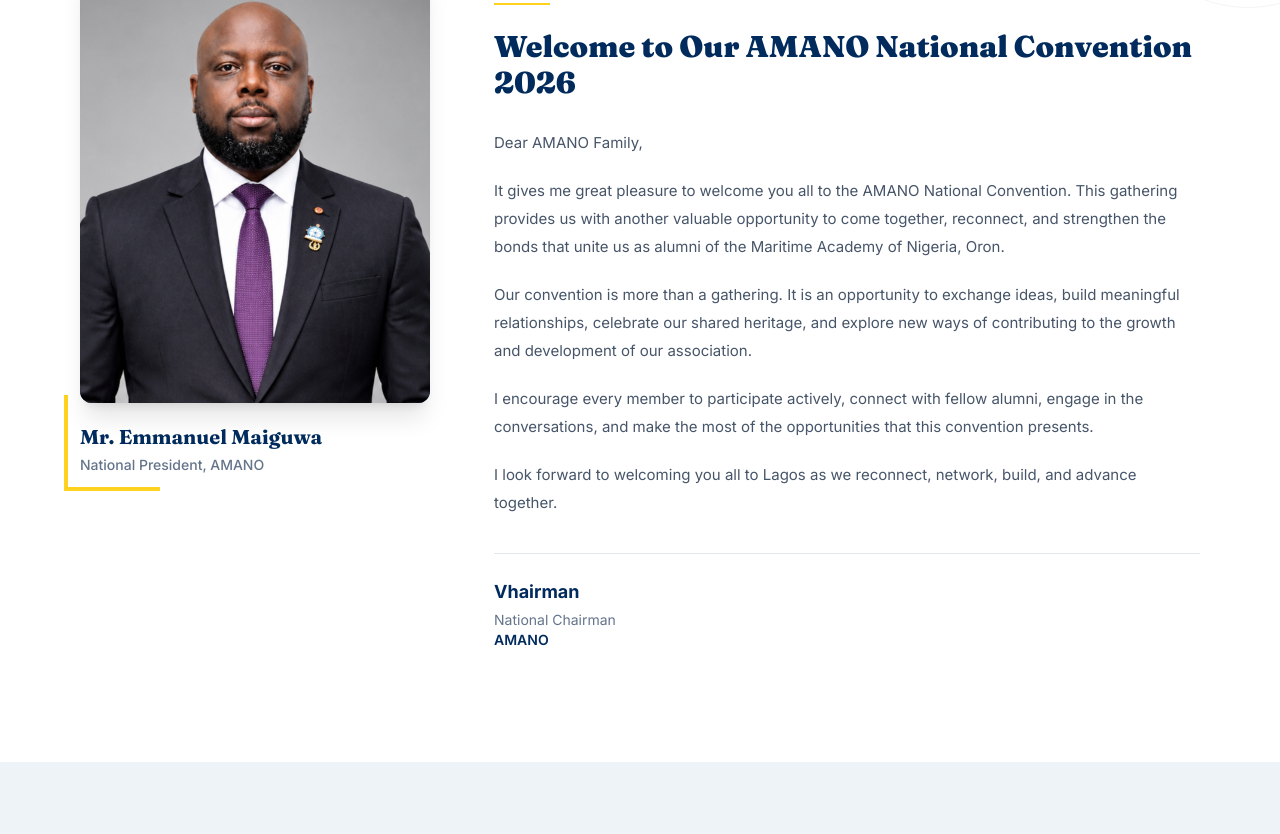
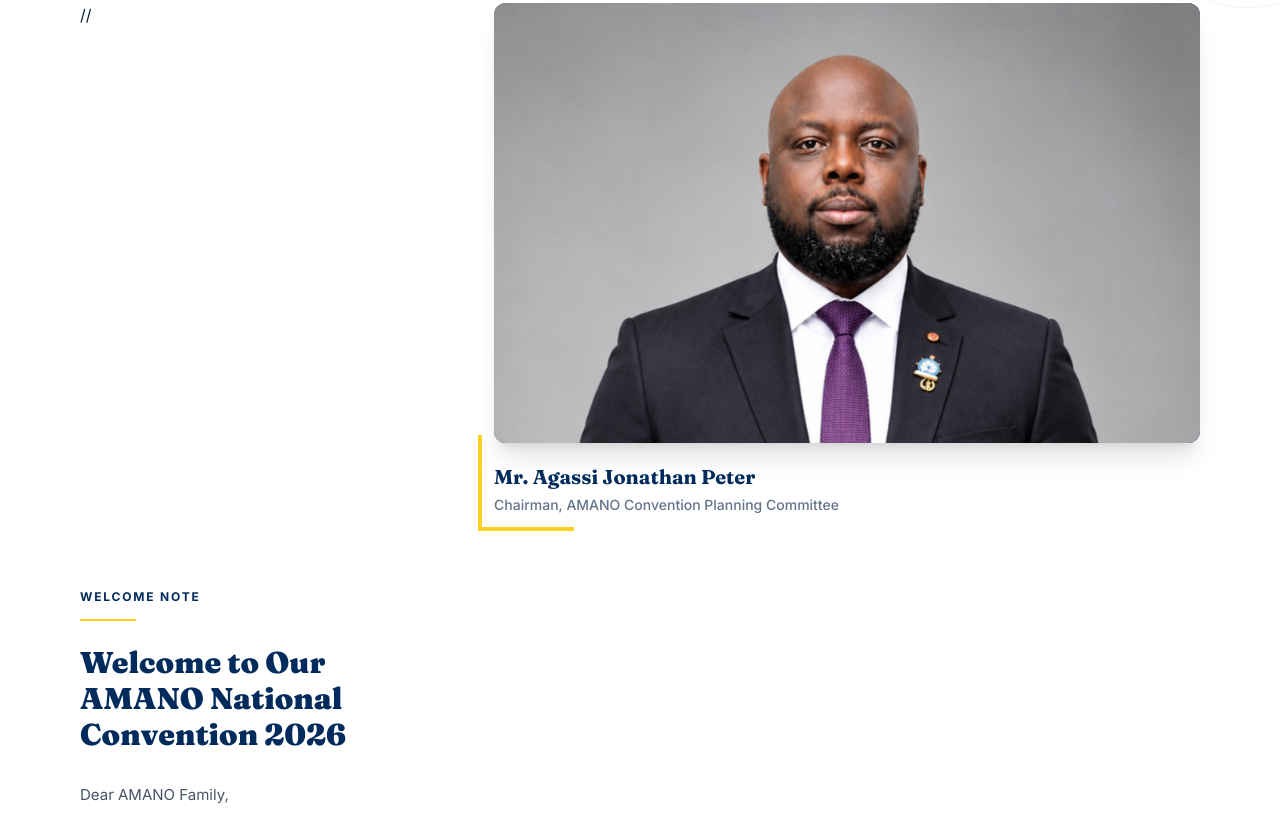
Before and after one commit to Emitis12/amano, a React (Vite) app: page / in a window 1280 px wide. Shown: the part 1215-2049 px from the top of the page. Built offline with nearby package versions, Linux system fonts and the light colour scheme.

Commit message:
Update WelcomeNote.jsx
note modified

```diff
--- a/src/components/WelcomeNote.jsx
+++ b/src/components/WelcomeNote.jsx
@@ -17,7 +17,7 @@
           </p>
 
           <h2 className="max-w-[650px] text-3xl font-extrabold leading-tight text-[#002B5C] sm:text-4xl lg:text-[42px]">
-            A Message from the National President
+            A Message from the Chairman, Planning Committee
           </h2>
         </div>
 
@@ -29,7 +29,7 @@
           {/* =======================================================
               CHAIRMAN IMAGE
           ======================================================= */}
-          <div className="relative">
+         // <div className="relative">
 
             {/* Decorative Gold Corner */}
             <div className="absolute -bottom-4 -left-4 z-0 h-24 w-24 border-b-[4px] border-l-[4px] border-[#FFD21F]" />
@@ -46,11 +46,11 @@
             {/* Chairman Details */}
             <div className="relative z-10 mt-5">
               <h3 className="text-xl font-bold text-[#002B5C]">
-                Mr. Emmanuel Maiguwa
+                Mr. Agassi Jonathan Peter
               </h3>
 
               <p className="mt-1 text-sm font-medium text-slate-500">
-                National President, AMANO
+                Chairman, AMANO Convention Planning Committee
               </p>
             </div>
           </div>
@@ -82,31 +82,25 @@
               </p>
 
               <p>
-                It gives me great pleasure to welcome you all to the
-                AMANO National Convention. This gathering provides us
-                with another valuable opportunity to come together,
-                reconnect, and strengthen the bonds that unite us as
-                alumni of the Maritime Academy of Nigeria, Oron.
+                It gives me great pleasure to welcome you to the AMANO Stakeholders Engagement and Convention 2026, themed:
+
+“From Policy to Practice: Executing Maritime Excellence through Professional Capability and Real-World Results.”
               </p>
 
               <p>
-                Our convention is more than a gathering. It is an
-                opportunity to exchange ideas, build meaningful
-                relationships, celebrate our shared heritage, and
-                explore new ways of contributing to the growth and
-                development of our association.
+                This convention is more than a gathering; it is an opportunity for us, as professionals and stakeholders in the maritime sector, to connect, share knowledge, strengthen partnerships, and translate sound policies into measurable impact.
               </p>
 
               <p>
-                I encourage every member to participate actively,
-                connect with fellow alumni, engage in the conversations,
-                and make the most of the opportunities that this
-                convention presents.
+                As alumni of the Maritime Academy of Nigeria, Oron, we have a shared responsibility to uphold professional excellence, promote continuous development, and contribute meaningfully to the growth of Nigeria’s maritime industry.
+
+I strongly encourage every AMANO member, stakeholder, and invited participant to register now and secure your place at this important convention. Your presence, experience, ideas, and professional network will help make AMANO 2026 a meaningful platform for collaboration and real-world results.
               </p>
 
               <p>
-                I look forward to welcoming you all to Lagos as we
-                reconnect, network, build, and advance together.
+                Don’t just hear about it, be part of it. Register today, and let us shape the future of maritime excellence together.
+
+I look forward to welcoming you to AMANO Convention 2026.
               </p>
 
             </div>
@@ -117,7 +111,7 @@
             <div className="mt-9 border-t border-slate-200 pt-6">
 
               <p className="text-lg font-bold text-[#002B5C]">
-                Vhairman
+                Mr. Agassi Jonathan Peter
               </p>
 
               <p className="mt-1 text-sm text-slate-500">
@@ -125,7 +119,7 @@
               </p>
 
               <p className="text-sm font-semibold text-[#002B5C]">
-                AMANO
+                AMANO Convention Planning Committee
               </p>
 
             </div>
```
